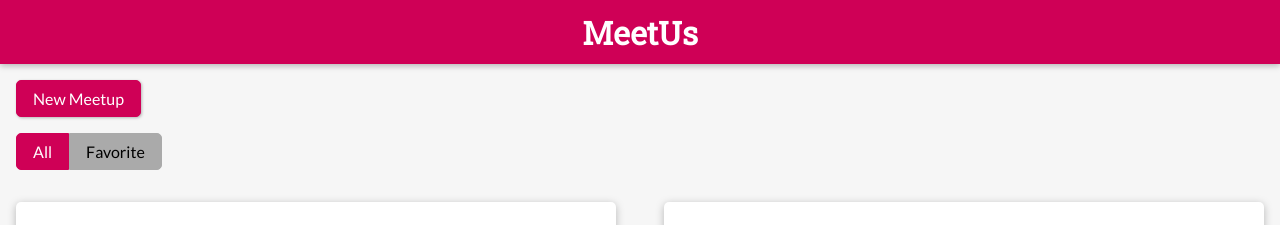
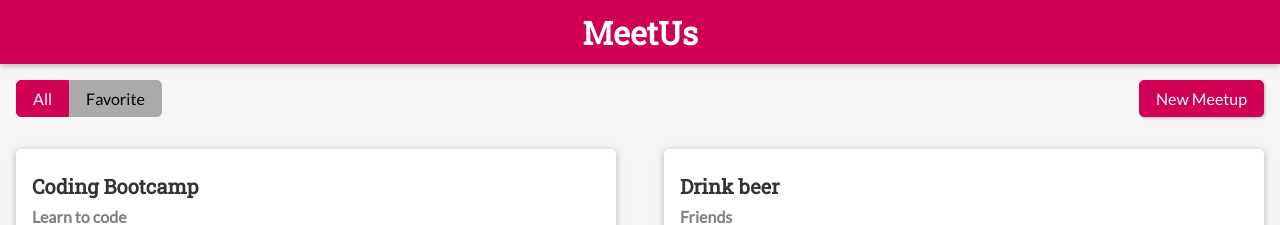
Before and after one commit to dangjogvara/meetup-app, a Svelte app: page / in a window 1280 px wide. Shown: the top 225 px of the page. Built offline with nearby package versions, Linux system fonts and the light colour scheme.

Commit message:
refactor

```diff
--- a/src/App.svelte
+++ b/src/App.svelte
@@ -1,6 +1,5 @@
 <script>
     import Header from './UI/Header.svelte';
-    import Button from './UI/Button.svelte';
     import MeetupGrid from './Meetups/MeetupGrid.svelte';
     import EditMeetup from './Meetups/EditMeetup.svelte';
     import MeetupDetail from './Meetups/MeetupDetail.svelte';
@@ -45,23 +44,17 @@
 
 <main>
     {#if page === 'overview'}
-        <div class="meetup-controls">
-            <Button on:click={() => (editMode = 'edit')}>New Meetup</Button>
-        </div>
         {#if editMode === 'edit'}
             <EditMeetup id={editedId} on:save={savedMeetup} on:cancel={cancelEdit} />
         {/if}
-        <MeetupGrid meetups={$meetups} on:showdetails={showDetails} on:edit={startEdit} />
+        <MeetupGrid meetups={$meetups} on:showdetails={showDetails} on:edit={startEdit}
+                    on:add={() => {editMode = 'edit'}} />
     {:else}
         <MeetupDetail id={pageData.id} on:close={closeDetails} />
     {/if}
 </main>
 
 <style>
-    .meetup-controls {
-        margin: 1rem;
-    }
-
     main {
         margin-top: 5rem;
     }
--- a/src/Meetups/MeetupGrid.svelte
+++ b/src/Meetups/MeetupGrid.svelte
@@ -1,8 +1,12 @@
 <script>
+    import { createEventDispatcher } from 'svelte';
     import MeetupItem from './MeetupItem.svelte';
     import MeetupFilter from './MeetupFilter.svelte';
+    import Button from '../UI/Button.svelte';
 
     export let meetups;
+
+    const dispatch = createEventDispatcher();
 
     let favsOnly = false;
     $: filteredMeetups = favsOnly ? meetups.filter(m => m.isFavorite) : meetups;
@@ -13,6 +17,7 @@
 </script>
 <section id="meetup-controls">
     <MeetupFilter on:select={setFilter} />
+    <Button on:click={() => dispatch('add')}>New Meetup</Button>
 </section>
 <section id="meetups">
     <!-- render meetup items -->
@@ -42,6 +47,8 @@
 
     #meetup-controls {
         margin: 1rem;
+        display: flex;
+        justify-content: space-between;
     }
 
     @media (min-width: 768px) {
--- a/src/UI/TextInput.svelte
+++ b/src/UI/TextInput.svelte
@@ -20,8 +20,7 @@
             {id}
             {value}
             on:input
-      on:blur={() => (touched = true)}
-    />
+            on:blur={() => (touched = true)}></textarea>
     {:else}
         <input
                 class:invalid={!valid && touched}
--- a/src/helpers/validation.js
+++ b/src/helpers/validation.js
@@ -6,6 +6,6 @@
 // Check if email is valid
 export function isValidEmail(val) {
   return new RegExp(
-    "[a-z0-9!#$%&'*+/=?^_`{|}~-]+(?:\\.[a-z0-9!#$%&'*+/=?^_`{|}~-]+)*@(?:[a-z0-9](?:[a-z0-9-]*[a-z0-9])?\\.)+[a-z0-9](?:[a-z0-9-]*[a-z0-9])?"
+    '[a-z0-9!#$%&\'*+/=?^_`{|}~-]+(?:\\.[a-z0-9!#$%&\'*+/=?^_`{|}~-]+)*@(?:[a-z0-9](?:[a-z0-9-]*[a-z0-9])?\\.)+[a-z0-9](?:[a-z0-9-]*[a-z0-9])?'
   ).test(val);
 }
```
Also changed, not shown: public/build/bundle.css, public/build/bundle.js, 1 other file (tests, documents, lock files or other folders). Lines whose indentation alone changed are shown as unchanged.
